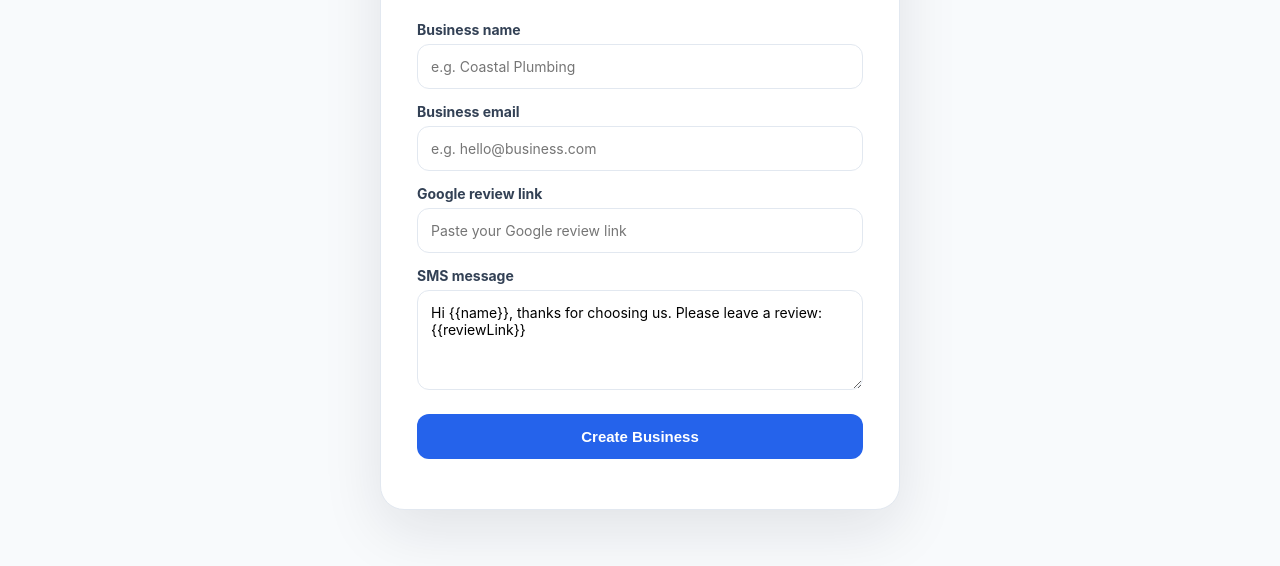
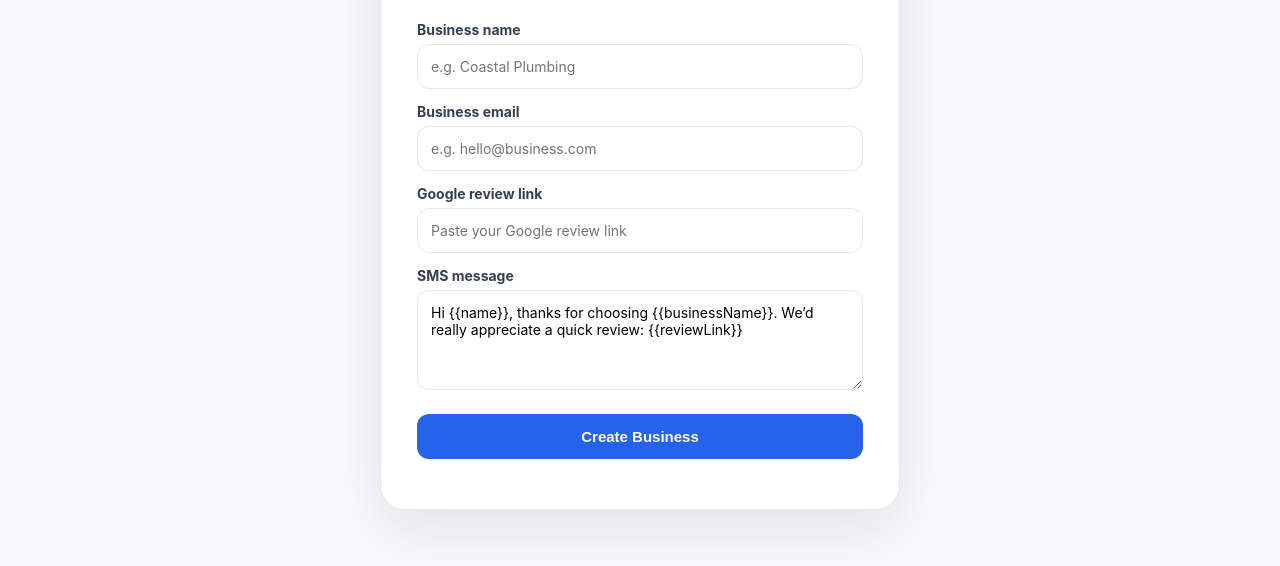
Before and after one commit to RevUpDigital/RevUp, a website: page public/signup.html in a window 1280 px wide. Shown: the part 316-882 px from the top of the page. Drawn offline with Linux system fonts and the light colour scheme; no server answers.

Commit message:
Add businessName to SMS template

```diff
--- a/public/signup.html
+++ b/public/signup.html
@@ -185,7 +185,7 @@
     <input id="googleReviewLink" placeholder="Paste your Google review link" />
 
     <label for="smsMessage">SMS message</label>
-    <textarea id="smsMessage">Hi {{name}}, thanks for choosing us. Please leave a review: {{reviewLink}}</textarea>
+    <textarea id="smsMessage">Hi {{name}}, thanks for choosing {{businessName}}. We’d really appreciate a quick review: {{reviewLink}}</textarea>
 
     <button onclick="createBusiness()">Create Business</button>
 
--- a/server.js
+++ b/server.js
@@ -557,6 +557,7 @@ app.post("/send-sms", requireAuth, requireAccess, async (req, res) => {
 
     const message = business.smsMessage
       .replaceAll("{{name}}", name)
+      .replaceAll("{{businessName}}", business.businessName)
       .replaceAll("{{reviewLink}}", reviewLink);
 
     const clicksendResponse = await axios.post(
```
